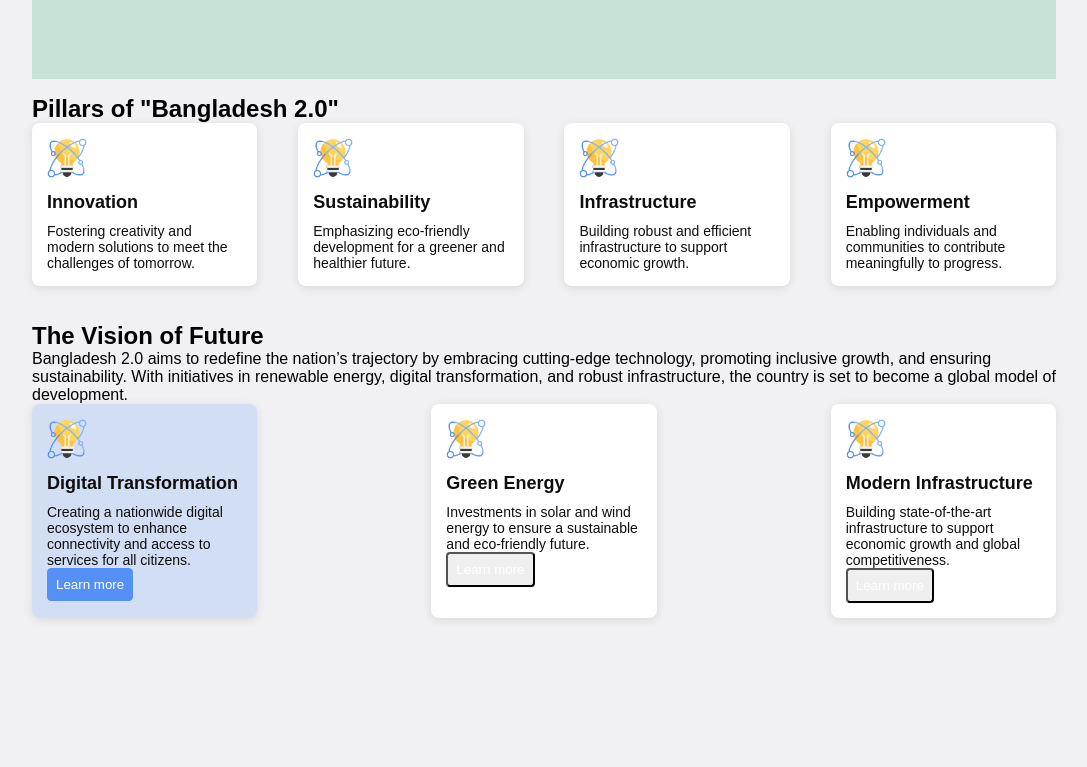
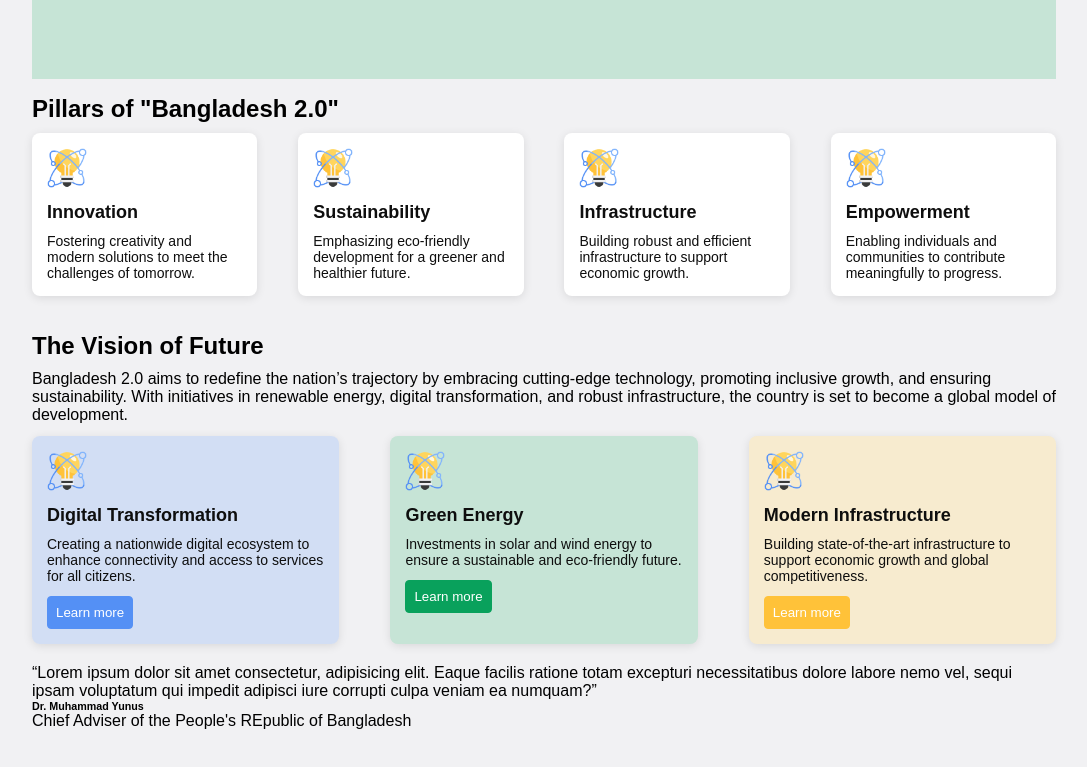
Before and after one commit to shaikhbaset2001/Bangladesh-2.0, a plain HTML site: page index.html in a window 1280 px wide. Shown: the part 483-1250 px from the top of the page, without its empty margins (96-1183 px from the left). Before the commit the page ends 1172 px from the top, so only its background shows below. Drawn offline with Linux system fonts and the light colour scheme.

Commit message:
Updated Vision

```diff
--- a/index.html
+++ b/index.html
@@ -71,6 +71,11 @@
                 </div>
             </div>
         </section>
+        <section class="qouto">
+            <q>Lorem ipsum dolor sit amet consectetur, adipisicing elit. Eaque facilis ratione totam excepturi necessitatibus dolore labore nemo vel, sequi ipsam voluptatum qui impedit adipisci iure corrupti culpa veniam ea numquam?</q>
+            <H6>Dr. Muhammad Yunus</H6>
+            <p>Chief Adviser of the People's REpublic of Bangladesh</p>
+        </section>
     </main>
 </body>
 </html>
--- a/styles.css
+++ b/styles.css
@@ -70,6 +70,12 @@ nav h5 {
         max-width: 40%;
     }
 
+        /* Main */
+    h2 {
+        margin-bottom: 10px;
+        margin-top: 8px;
+    }
+
         /* Pillar Section */
     .pillars-section {
         margin-top: 16px;
@@ -105,12 +111,15 @@ nav h5 {
     .vision-section {
         margin-top: 16px;
     }
+    .vision-section p {
+        margin-bottom: 12px;
+    }
     .vision-container {
         display: flex;
         justify-content: space-between;
     }
     .vision {
-        width: 22%;
+        width: 30%;
         background-color: #ffffff;
         border-radius: 8px;
         padding: 15px;
@@ -130,6 +139,7 @@ nav h5 {
     .vision p {
         font-size: 14px;
         color: #0e0e0e;
+        margin-bottom: 12px;
     }
     .vision button {
         color: #ffffff;
@@ -143,3 +153,17 @@ nav h5 {
         background-color: #5490F5;
         border: 1px solid #5490F5;
     }
+    .green-energy {
+        background-color: rgba(198, 228, 214, 1);
+    }
+    .green-energy button {
+        background-color: rgba(9, 161, 92, 1);
+        border: 1px solid rgba(9, 161, 92, 1);
+    }
+    .modern-infrastructure {
+        background-color: rgba(247, 235, 207, 1);
+    }
+    .modern-infrastructure button {
+        background-color: rgba(255, 194, 57, 1);
+        border: 1px solid rgba(255, 194, 57, 1);
+    }
```
Lines whose indentation alone changed are shown as unchanged.
